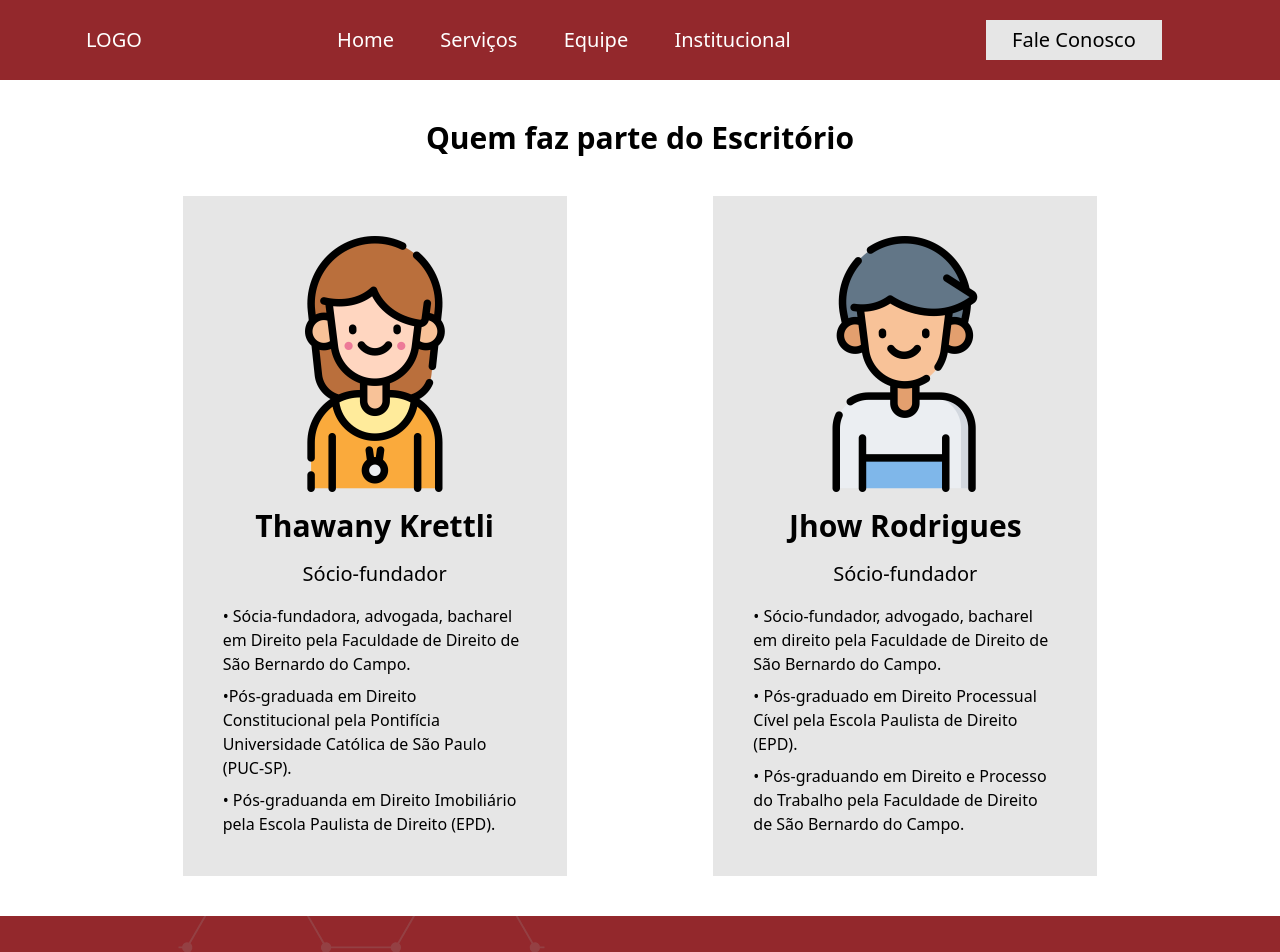
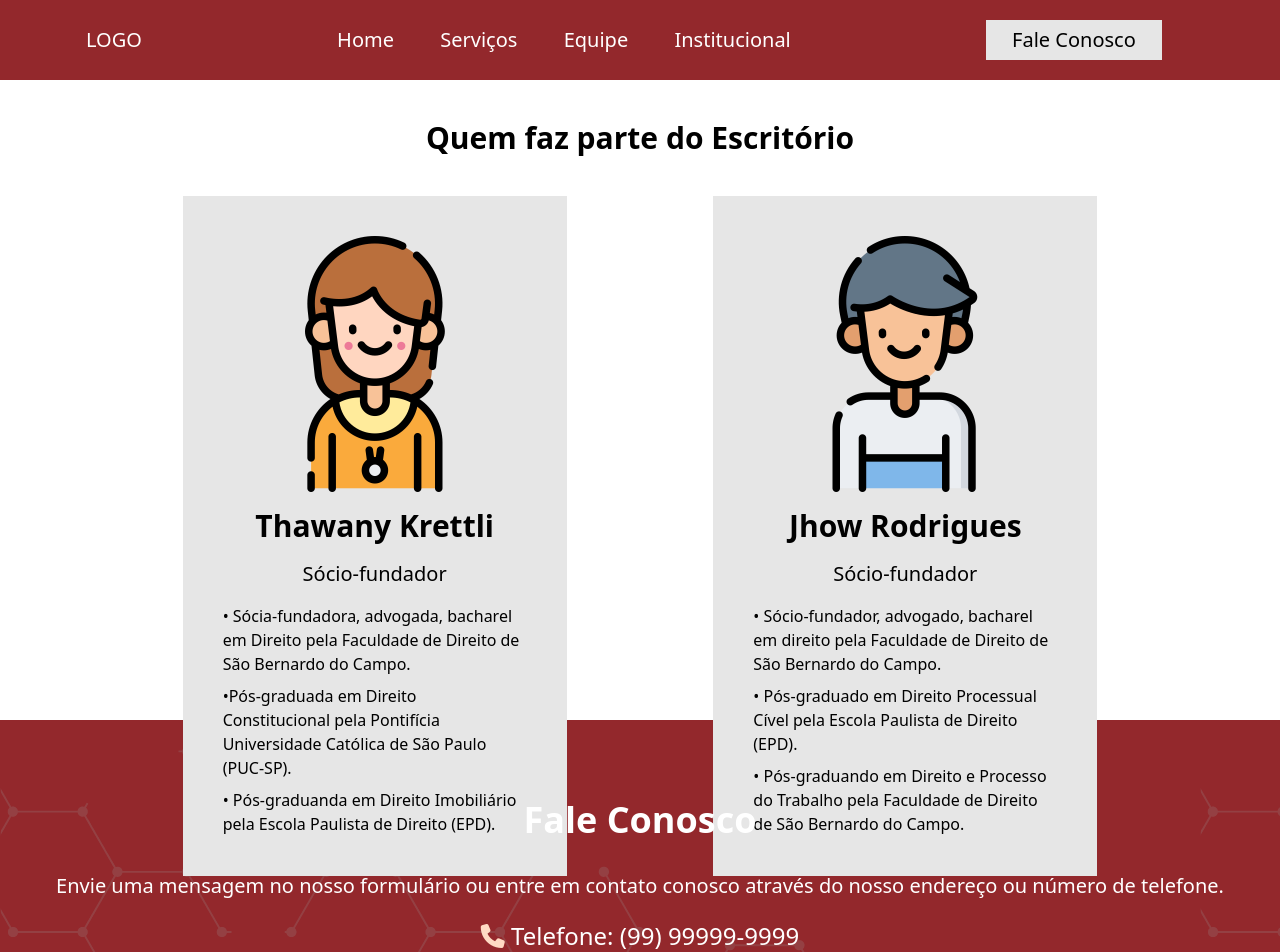
Before and after one commit to JhowRodrigues2/Advocacy-Template, a React (Vite) app: page /equipe in a window 1280 px wide. Shown: the top 952 px of the page. Built offline with nearby package versions, Linux system fonts and the light colour scheme.

Commit message:
create contact card

```diff
--- a/src/App.css
+++ b/src/App.css
@@ -19,6 +19,7 @@ input[type="number"] {
   -moz-appearance: textfield;
   appearance: textfield;
 }
+
 @keyframes fromRight {
   from {
     left: 0;
--- a/src/Components/Contact.jsx
+++ b/src/Components/Contact.jsx
@@ -1,10 +1,15 @@
-import React from "react";
+import React, { useEffect } from "react";
+
 import BgContact from "../assets/bg-contact.png";
+import AOS from "aos";
+import "aos/dist/aos.css";
 const Contact = () => {
   const handleSubmit = (e) => {
     e.preventDefault();
   };
-
+  useEffect(() => {
+    AOS.init({ duration: 2000 });
+  }, []);
   return (
     <div
       className=" w-full bg-[#93282C] "
@@ -12,14 +17,20 @@ const Contact = () => {
         backgroundImage: `url("${BgContact}")`,
       }}
     >
-      <div className="flex flex-col text-white items-center gap-8 pt-20 pl-5 pr-5">
+      <div
+        className="flex flex-col text-white items-center gap-8 pt-20 pl-5 pr-5"
+        data-aos="fade-up"
+      >
         <h1 className="text-4xl font-sans font-bold">Fale Conosco</h1>
         <p className="font-sans text-xl">
           Envie uma mensagem no nosso formulário ou entre em contato conosco
           através do nosso endereço ou número de telefone.
         </p>
       </div>
-      <div className=" min-h-[80vh] flex items-center justify-center">
+      <div
+        className=" min-h-[80vh] flex items-center justify-center"
+        data-aos="fade-up"
+      >
         <div className=" min-w-[33%] h-[auto] text-white pb-4 ">
           <div className="justify-center p-5 font-medium text-2xl flex ">
             <ul className="flex flex-col justify-around">
--- a/src/Components/Team.jsx
+++ b/src/Components/Team.jsx
@@ -1,4 +1,4 @@
-import React, { useEffect, useState } from "react";
+import React, { useEffect } from "react";
 import Man from "../assets/icon-h.png";
 import Girl from "../assets/icon-f.png";
 import AOS from "aos";
@@ -7,8 +7,9 @@ const Team = () => {
   useEffect(() => {
     AOS.init({ duration: 2000 });
   }, []);
+
   return (
-    <div className="p-10 w-full min-h-[80vh]">
+    <div className="p-10 w-full h-[80vh]">
       <div className="flex justify-center w-full">
         <h1 className="font-bold text-3xl">Quem faz parte do Escritório</h1>
       </div>
```
